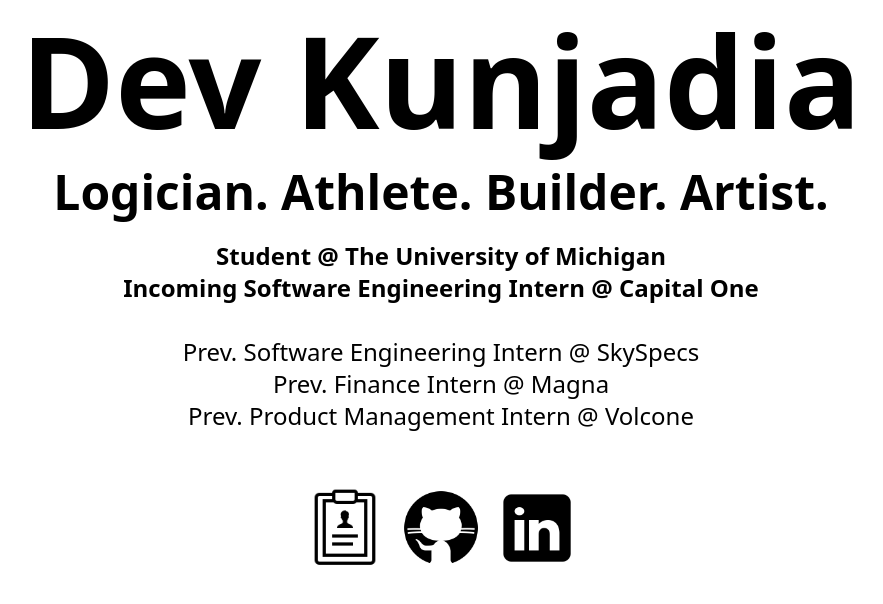
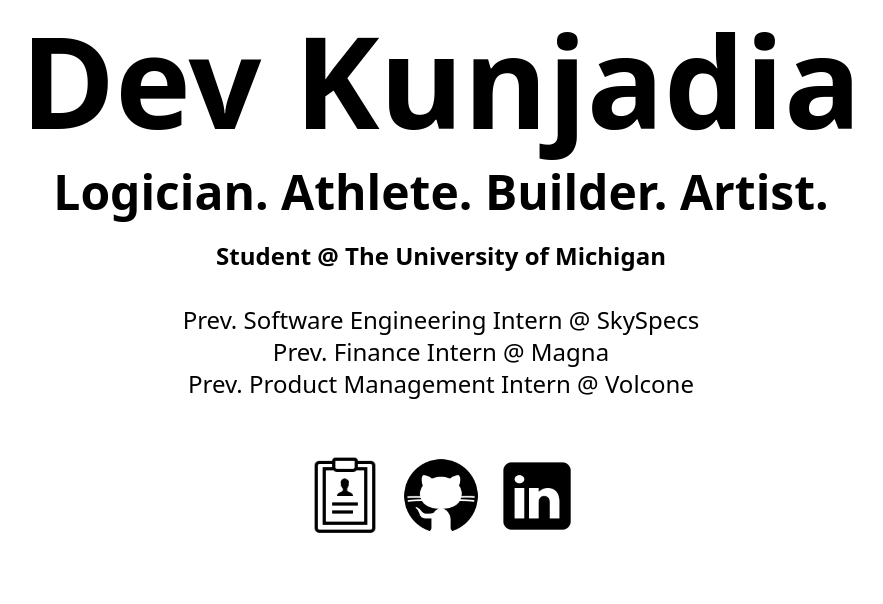
Before and after one commit to devk03/portfolio-website, a Next.js app: page /homepage/aboutMe in a window 1280 px wide. Shown: the top 604 px of the page, without its empty margins (199-1082 px from the left). Built offline with nearby package versions, Linux system fonts and the light colour scheme.

Commit message:
removed unncessary info

```diff
--- a/pages/homepage/aboutMe.tsx
+++ b/pages/homepage/aboutMe.tsx
@@ -11,13 +11,13 @@
         Logician. Athlete. Builder. Artist.
       </div>
       <div className="text-xl sm:text-2xl text-center py-4">
-        <div className="font-bold">
-          Student @ The University of Michigan
-          <br /> Incoming Software Engineering Intern @ <a href="https://www.capitalone.com/about/">Capital One</a>
-        </div>
-        <br /> Prev. Software Engineering Intern @ <a href="https://skyspecs.com/about">SkySpecs</a>
-        <br /> Prev. Finance Intern @ <a href="https://www.magna.com/company/company-information">Magna</a>
-        <br /> Prev. Product Management Intern @ <a href="https://volcone.com/about">Volcone</a>
+        <div className="font-bold">Student @ The University of Michigan</div>
+        <br /> Prev. Software Engineering Intern @{" "}
+        <a href="https://skyspecs.com/about">SkySpecs</a>
+        <br /> Prev. Finance Intern @{" "}
+        <a href="https://www.magna.com/company/company-information">Magna</a>
+        <br /> Prev. Product Management Intern @{" "}
+        <a href="https://volcone.com/about">Volcone</a>
       </div>
       <div className="flex flex-wrap justify-center items-center pt-10 space-x-4">
         <a
```
Also changed, not shown: 1 other file (tests, documents, lock files or other folders).
